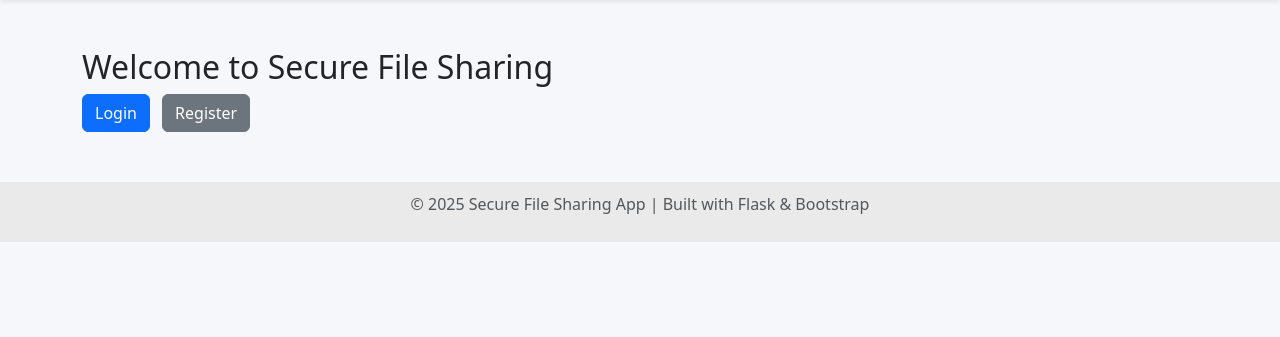
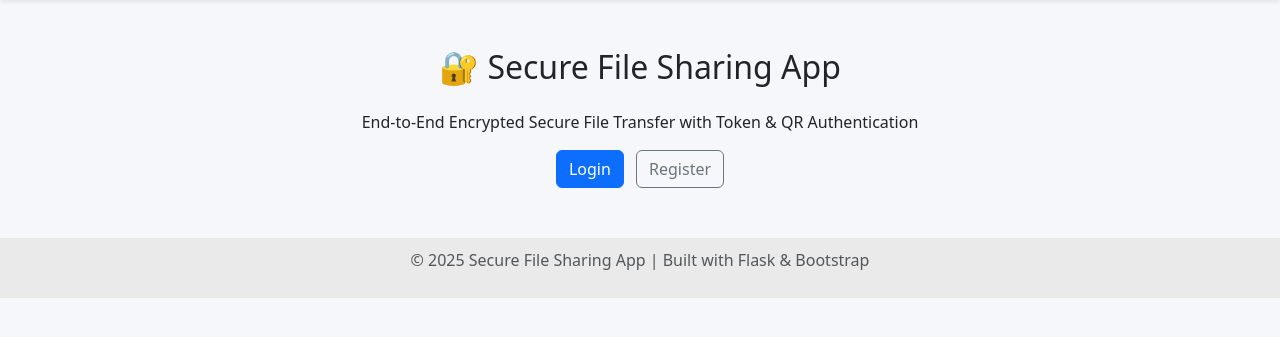
Before and after one commit to AJ3637/secure-file-sharing-app, a Flask app: page / in a window 1280 px wide. Shown: the part 67-404 px from the top of the page. Run offline with Flask 3, Linux system fonts and the light colour scheme.

Commit message:
Update home.html

```diff
--- a/templates/home.html
+++ b/templates/home.html
@@ -1,4 +1,4 @@
-<!-- ======================= home.html ======================= -->
+<!-- ======================= home.html (Updated with Admin Panel) ======================= -->
 {% extends "layout.html" %}
 {% block content %}
 <div class="container mt-5">
@@ -11,7 +11,22 @@
   {% endwith %}
 
   {% if session.user %}
-    <h2>Welcome, {{ session.user }}!</h2>
+    <h2 class="mb-3">Welcome, {{ session.user }}</h2>
+
+    {% if session.user == 'admin' %}
+      <div class="card mb-4">
+        <div class="card-header">⚙️ Admin Dashboard</div>
+        <div class="card-body">
+          <ul class="list-group">
+            <li class="list-group-item"><a href="/admin/users">👥 View All Users</a></li>
+            <li class="list-group-item"><a href="/admin/files">📁 All Uploaded Files</a></li>
+            <li class="list-group-item"><a href="/admin/logins">📄 Login Logs</a></li>
+            <li class="list-group-item"><a href="/admin/downloads">📊 Download Logs</a></li>
+          </ul>
+        </div>
+      </div>
+    {% endif %}
+
     <form method="POST" action="/upload" enctype="multipart/form-data" class="mb-4">
       <div class="input-group">
         <input type="file" name="file" required class="form-control">
@@ -35,12 +50,13 @@
         </li>
       {% endfor %}
     </ul>
-    <br>
-    <a href="/logout" class="btn btn-outline-danger">Logout</a>
   {% else %}
-    <h2>Welcome to Secure File Sharing</h2>
-    <a href="/login" class="btn btn-primary me-2">Login</a>
-    <a href="/register" class="btn btn-secondary">Register</a>
+    <div class="text-center">
+      <h2 class="mb-4">🔐 Secure File Sharing App</h2>
+      <p>End-to-End Encrypted Secure File Transfer with Token & QR Authentication</p>
+      <a href="/login" class="btn btn-primary me-2">Login</a>
+      <a href="/register" class="btn btn-outline-secondary">Register</a>
+    </div>
   {% endif %}
 </div>
 {% endblock %}
```
